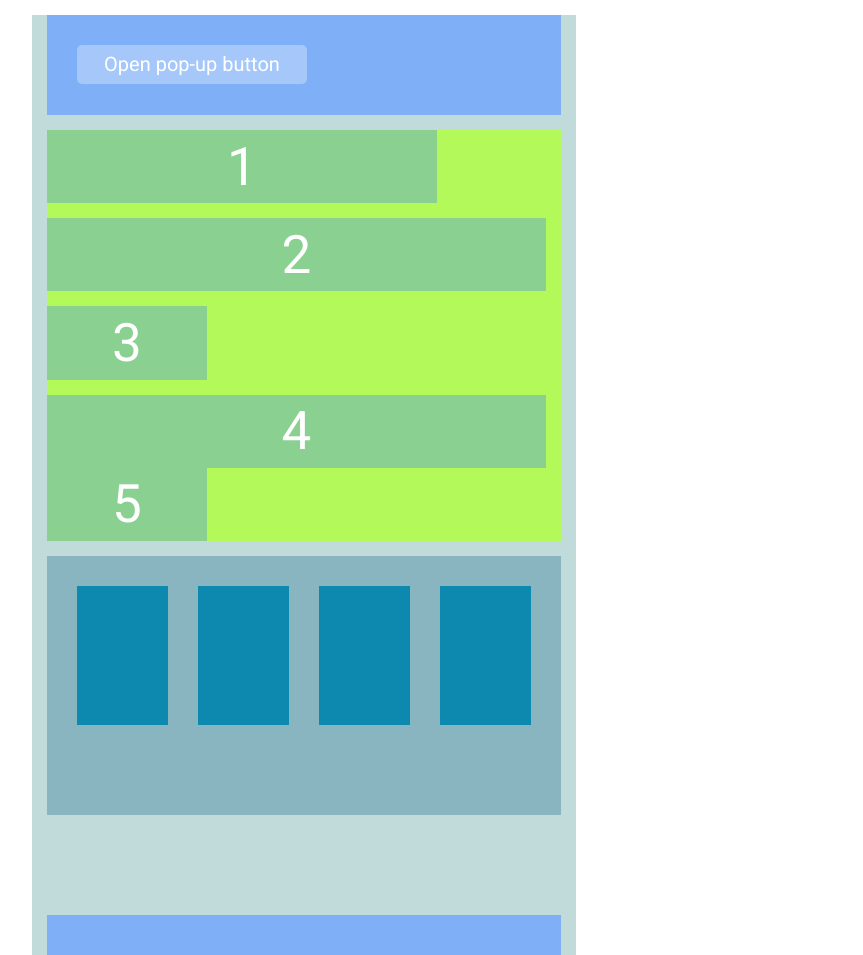
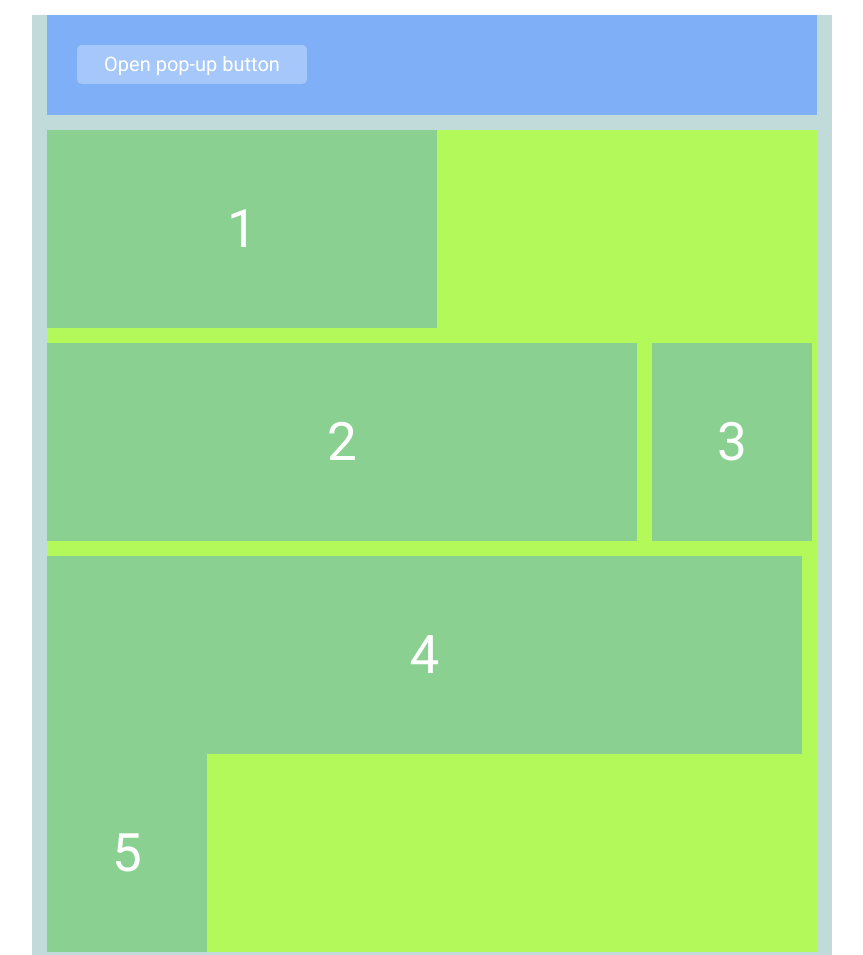
Before and after one commit to leprokuda/testBlocks, a plain HTML site: page index.html in a window 1280 px wide. Shown: the top 955 px of the page, without its empty margins (336-1199 px from the left). Drawn offline with Linux system fonts and the light colour scheme; a web font is replaced by a local one.

Commit message:
Фикс размеров

```diff
--- a/css/style.css
+++ b/css/style.css
@@ -1,7 +1,7 @@
 @import url('https://fonts.googleapis.com/css2?family=Roboto&display=swap');
 
 .wrapper {
-  max-width: 1200px;
+  width: 62.5vw;
   background-color: rgba(192, 219, 217, 1);
   margin-left: 360px;
   margin-right: 360px;
@@ -104,7 +104,7 @@
 /* Зеленые блоки без какого-либо адаптива, отрисованные относительно родителя (размеры соблюдаются) */
 
 .green__container {
-  height: 411px;
+  min-height: 411px;
   background-color: rgba(179, 249, 90, 1);
   display: flex;
   flex-direction: row;
@@ -126,28 +126,33 @@
 
 .green__block:nth-child(1) {
   width: 390px;
+  height: 198px;
   margin-right: 15px;
   margin-bottom: 15px;
 }
 
 .green__block:nth-child(2) {
   width: 590px;
+  height: 198px;
   margin-right: 15px;
   margin-bottom: 15px;
 }
 
 .green__block:nth-child(3) {
   width: 160px;
+  height: 198px;
   margin-bottom: 15px;
 }
 
 .green__block:nth-child(4) {
   width: 995px;
+  height: 198px;
   margin-right: 15px;
 }
 
 .green__block:nth-child(5) {
   width: 160px;
+  height: 198px;
 }
 
 /* Синие блоки с относительными размерами для адаптивности */
@@ -161,7 +166,7 @@
 
 .blue__block {
   width: 73.71vw;
-  max-height: 17.317vh;
+  max-height: 27.317vh;
   background-color: rgba(13, 137, 176, 1);
   margin-left: 30px;
   margin-top: 30px;
```
